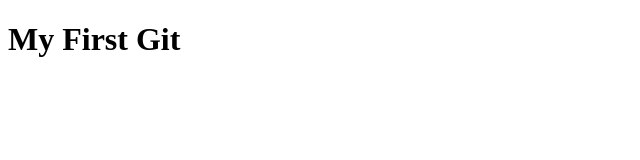
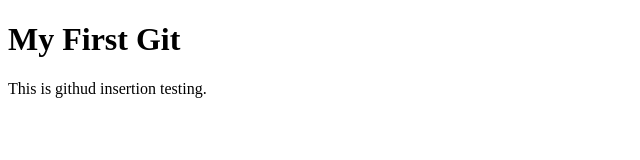
Before and after one commit to matinsyed/my-first-github-repo, a plain HTML site: page index.html in a window 1280 px wide. Shown: the whole page, without its empty margins (0-640 px from the left). Drawn offline with Linux system fonts and the light colour scheme.

Commit message:
first commit

```diff
--- a/index.html
+++ b/index.html
@@ -7,5 +7,6 @@
 </head>
 <body>
     <h1>My First Git</h1>
+    <p>This is githud insertion testing.</p>
 </body>
 </html>
```
